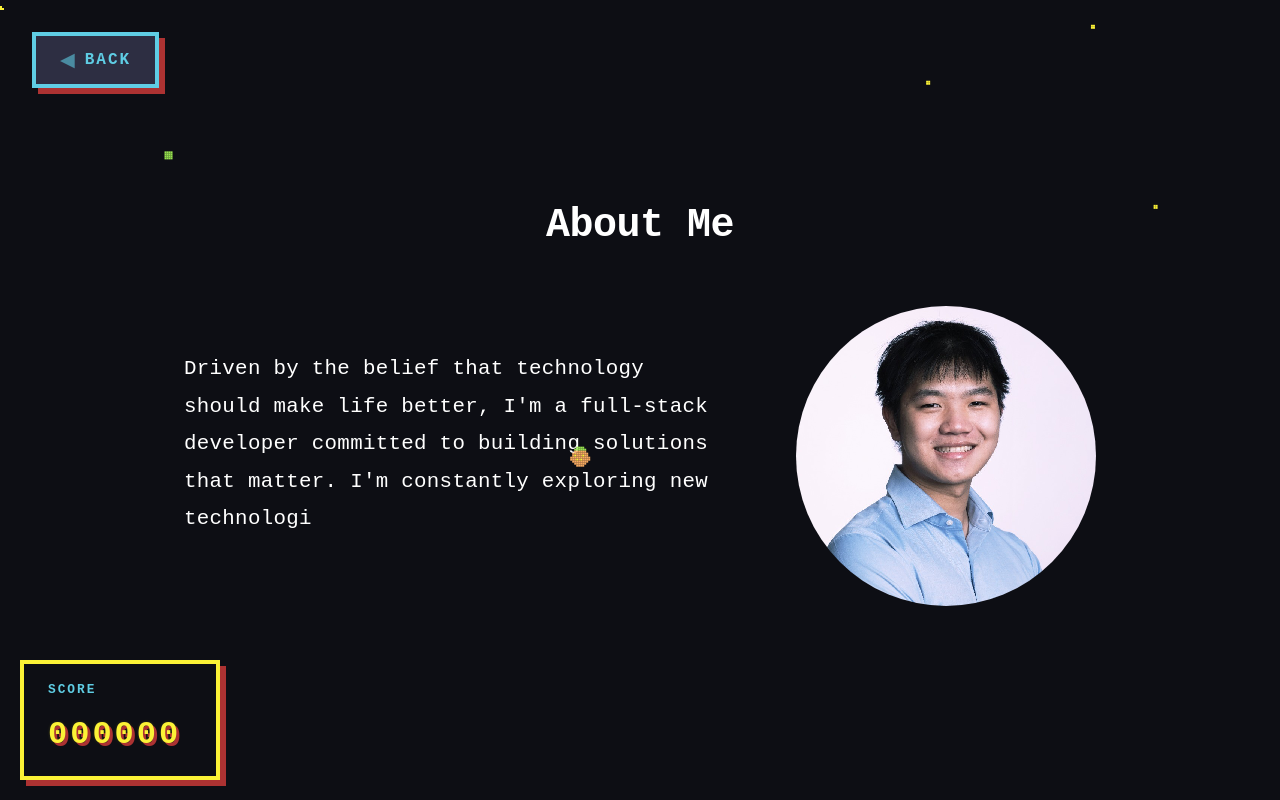
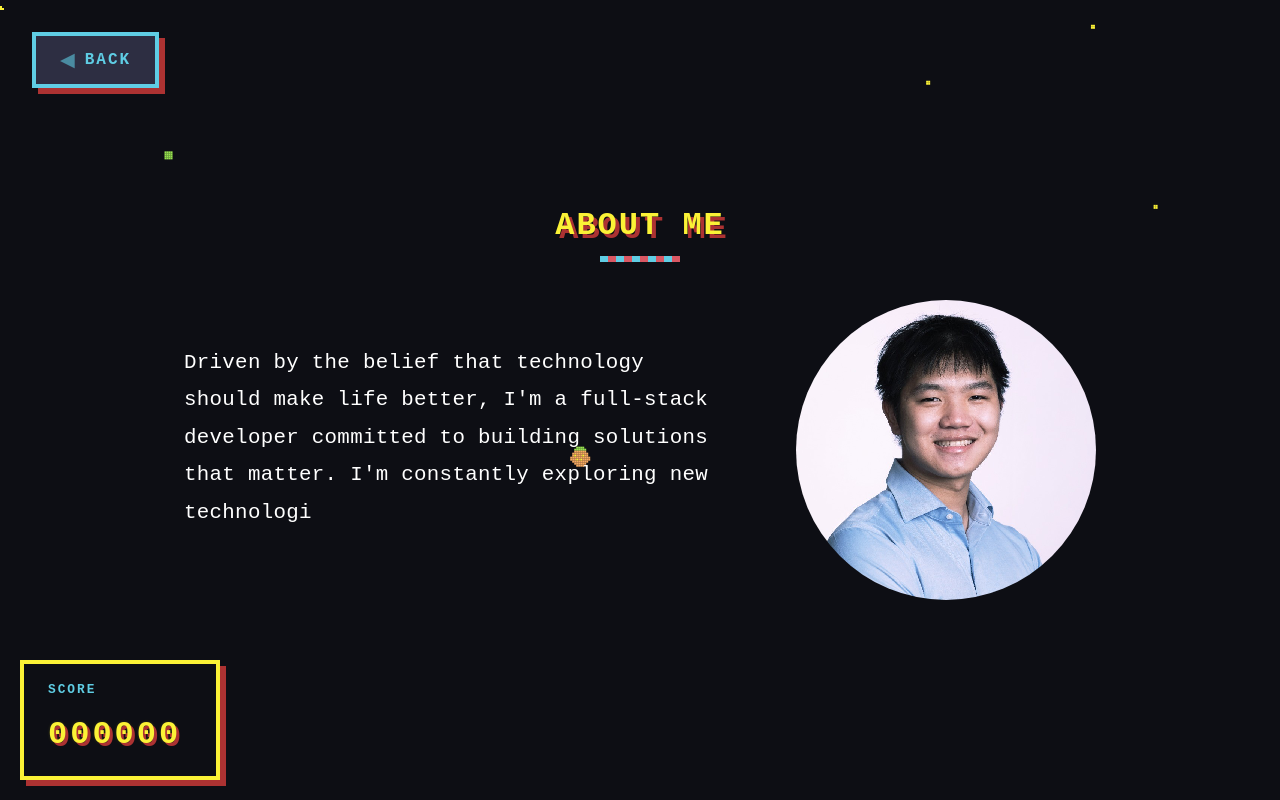
Before and after one commit to phoozies/my-portfolio, a React (Vite) app in the folder my-portfolio/: page /about in a window 1280 px wide. Shown: the top 800 px of the page. Built offline with nearby package versions, Linux system fonts and the light colour scheme.

Commit message:
feat: styling changes

```diff
--- a/my-portfolio/src/App.css
+++ b/my-portfolio/src/App.css
@@ -46,13 +46,16 @@ section:nth-child(6) { animation-delay: 1s; }
 }
 
 .section-title {
-  font-size: 2.5rem;
+  font-size: 2rem;
   font-weight: 700;
   text-align: center;
   margin-bottom: 3rem;
-  color: var(--sakura-accent);
+  color: var(--pixel-yellow);
   position: relative;
-  letter-spacing: -0.5px;
+  letter-spacing: 2px;
+  text-transform: uppercase;
+  text-shadow: 4px 4px 0px var(--pixel-purple);
+  font-family: 'Courier New', monospace;
 }
 
 .section-title::after {
@@ -61,10 +64,15 @@ section:nth-child(6) { animation-delay: 1s; }
   bottom: -10px;
   left: 50%;
   transform: translateX(-50%);
-  width: 60px;
-  height: 3px;
-  background: linear-gradient(90deg, var(--sakura-deep) 0%, var(--sakura-pink) 100%);
-  border-radius: 0;
+  width: 80px;
+  height: 6px;
+  background: repeating-linear-gradient(
+    90deg,
+    var(--pixel-cyan) 0px,
+    var(--pixel-cyan) 8px,
+    var(--pixel-pink) 8px,
+    var(--pixel-pink) 16px
+  );
 }
 
 .text-center {
```
